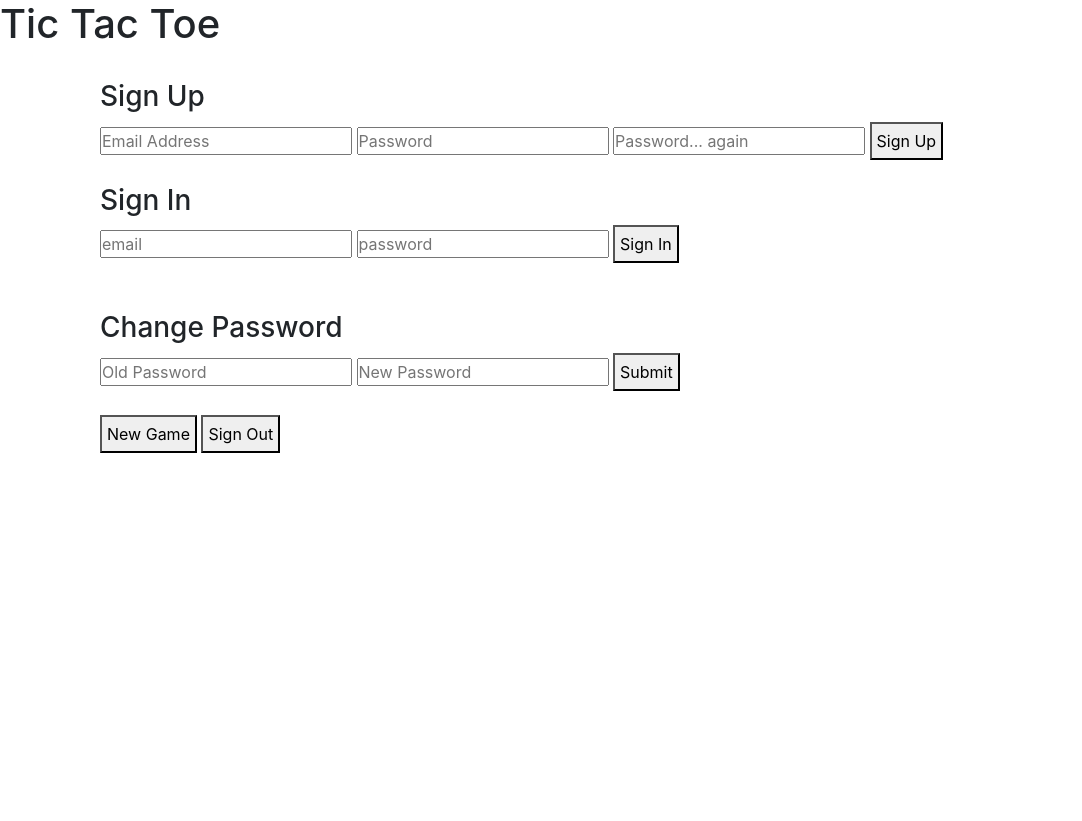
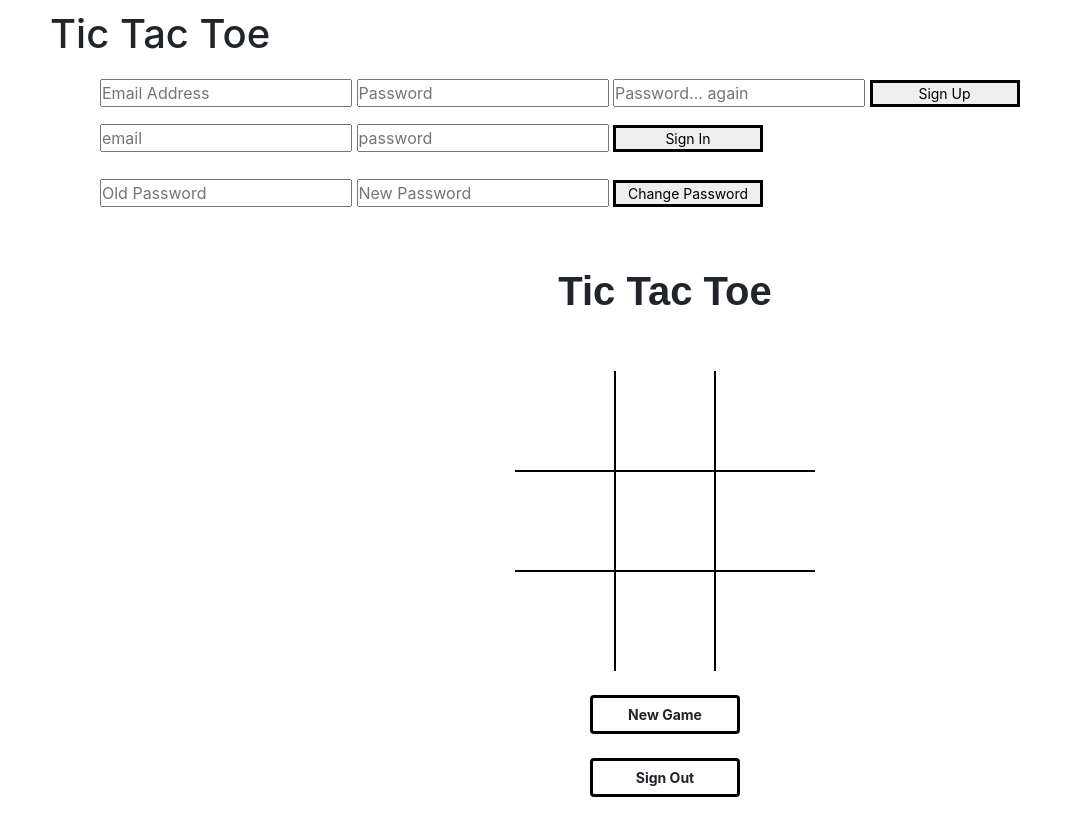
Before and after one commit to ryansalandy/tic-tac-toe-client, a website built with webpack: page index.html in a window 1280 px wide. Shown: the whole page, without its empty margins (0-1082 px from the left). Before the commit the page ends 800 px from the top, so only its background shows below. Built offline with nearby package versions, Linux system fonts and the light colour scheme.

Commit message:
Game UI Round 1
Designed the game board html and css

```diff
--- a/assets/scripts/game/ui.js
+++ b/assets/scripts/game/ui.js
@@ -7,11 +7,11 @@ const newGameSuccess = function (res) {
   $('#messaging').text('New Game!')
 }
 
-const gamePlaySuccess = function (res) {
-  $('.board-cell').trigger('reset')
-}
+// const gamePlaySuccess = function (res) {
+//   $('.board-cell').trigger('reset')
+// }
 
 module.exports = {
-  newGameSuccess,
-  gamePlaySuccess
+  newGameSuccess
+  // gamePlaySuccess
 }
--- a/assets/styles/index.scss
+++ b/assets/styles/index.scss
@@ -6,9 +6,48 @@
 }
 
 section {
-  padding: 12px 0 12px 50px;
+  padding: 10px 0 0px 50px;
 }
 
-button {
-  padding: 5px;
+.container {
+	width: 330px;
+	overflow: hidden;
+	margin: 50px auto 0 auto;
 }
+
+.container span {
+	display: block;
+	text-align: center;
+	font-family: sans-serif;
+	font-size: 40px;
+  font-weight: bold;
+	margin-bottom: 50px;
+}
+
+.container .box {
+	float: left;
+	width: 100px;
+	height: 100px;
+	border: 1px solid #000;
+	transition: all .25s ease-in-out;
+	font-size: 85px;
+	text-align: center;
+	line-height: 100px;
+	cursor: pointer;
+  }
+
+.btn{
+	width: 150px;
+	font-weight: bold;
+	font-size: 14px;
+	display: block;
+	margin: 24px auto;
+  border: solid black;
+}
+
+.btn-2{
+	width: 150px;
+	font-size: 14px;
+	margin: 4px auto;
+  border: solid black;
+}
--- a/index.html
+++ b/index.html
@@ -12,58 +12,51 @@
       <script src="public/application.js" type="text/javascript" charset="utf-8" defer></script>
     </head>
     <body>
-      <h1>Tic Tac Toe</h1>
+
       <section id="before-sign-in">
+        <h1>Tic Tac Toe</h1>
         <section>
-          <h3>Sign Up</h3>
             <form id="sign-up">
               <input name="credentials[email]" required type="email" placeholder="Email Address"/>
               <input name="credentials[password]" required type="password" placeholder="Password"/>
               <input name="credentials[password_confirmation]" required type="password" placeholder="Password... again"/>
-              <button type="submit">Sign Up</button>
+              <button type="submit" class="btn-2">Sign Up</button>
             </form>
         </section>
 
         <section>
-          <h3>Sign In</h3>
           <form id="sign-in">
             <input name="credentials[email]" required type="email" placeholder="email">
             <input name="credentials[password]" required type="password" placeholder="password">
-            <button type="submit">Sign In</button>
+            <button type="submit" class="btn-2">Sign In</button>
           </form>
         </section>
       </section>
 
       <section id="after-sign-in">
         <section>
-          <h3>Change Password</h3>
           <form id="change-password">
             <input name="passwords[old]" type="password" placeholder="Old Password">
             <input name="passwords[new]" type="password" placeholder="New Password">
-            <button type="submit">Submit</button>
+            <button type="submit" class="btn-2">Change Password</button>
           </form>
         </section>
 
-        <section>
-          <button id="new-game">New Game</button> <button id="sign-out">Sign Out</button>
-        </section>
+        <div class="container" id="game-board">
+            <span id="messaging">Tic Tac Toe</span>
+
+            <div class="box" style="border-left: 0; border-top: 0" data-cell-index='0'></div>
+            <div class="box" style="border-top: 0" data-cell-index='1'></div>
+            <div class="box" style="border-top: 0; border-right: 0" data-cell-index='2'></div>
+            <div class="box" style="border-left: 0" data-cell-index='3'></div>
+            <div class="box" data-cell-index='4'></div>
+            <div class="box" style="border-right: 0" data-cell-index='5'></div>
+            <div class="box" style="border-left: 0; border-bottom: 0" data-cell-index='6'></div>
+            <div class="box" style="border-bottom: 0" data-cell-index='7'></div>
+            <div class="box" style="border-right: 0; border-bottom: 0" data-cell-index='8'></div>
+        </div>
+
+        <button id="new-game" class="btn">New Game</button> <button id="sign-out" class="btn">Sign Out</button>
       </section>
-
-      <div class="game-board">
-        <div class="board-cell" data-cell-index='0'></div>
-        <div class="board-cell" data-cell-index='1'></div>
-        <div class="board-cell" data-cell-index='2'></div>
-        <div class="board-cell" data-cell-index='3'></div>
-        <div class="board-cell" data-cell-index='4'></div>
-        <div class="board-cell" data-cell-index='5'></div>
-        <div class="board-cell" data-cell-index='6'></div>
-        <div class="board-cell" data-cell-index='7'></div>
-        <div class="board-cell" data-cell-index='8'></div>
-      </div>
-
-    <section>
-      <p id="messaging"></p>
-    </section>
-
     </body>
 </html>
```
